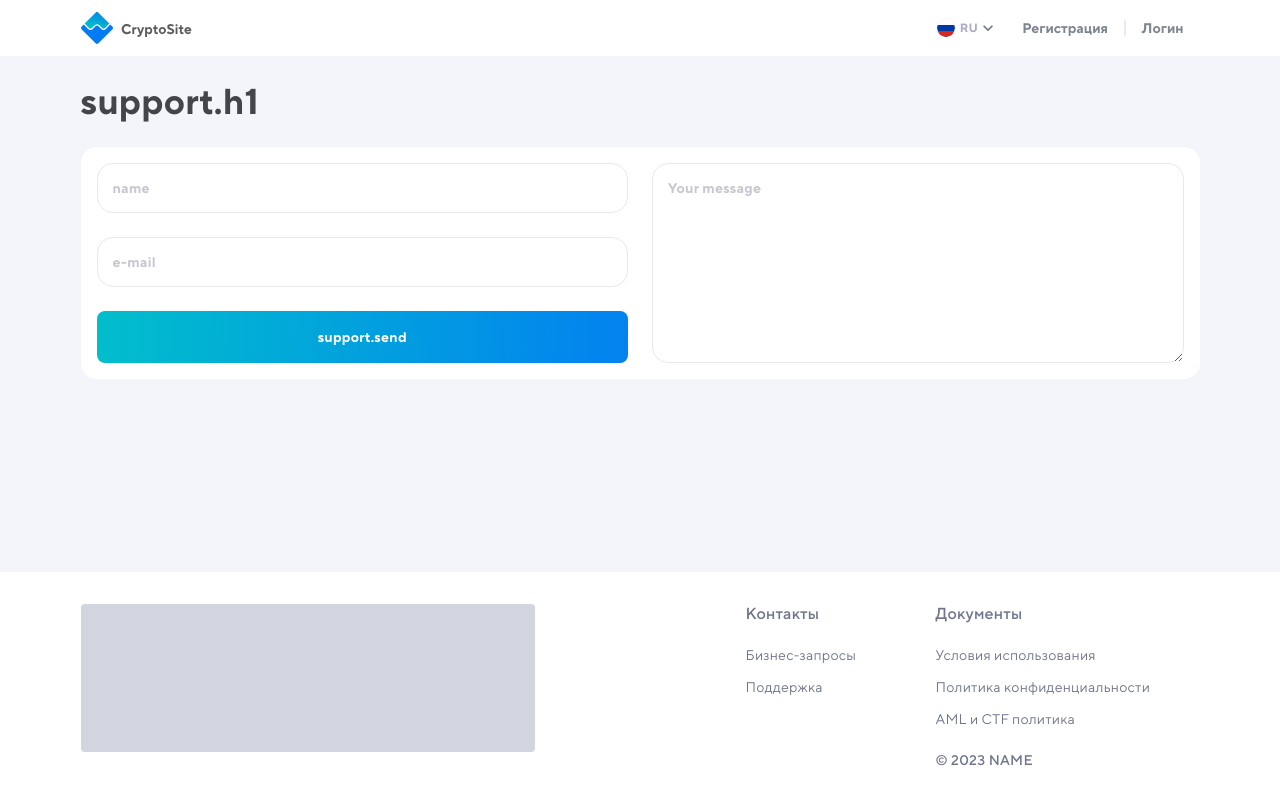
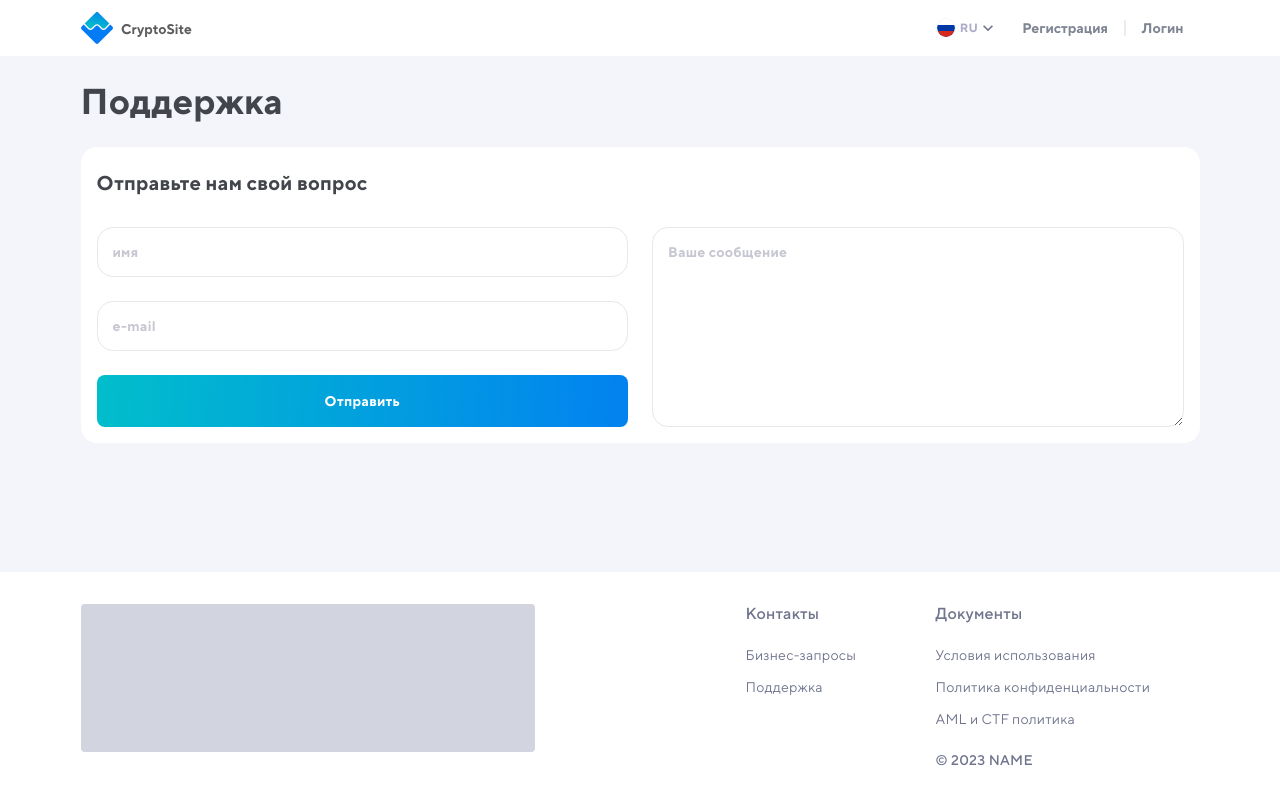
Before and after one commit to vorkakashek/crypto-site, a Vue app in the folder crypto-site/: page /support in a window 1280 px wide. Built offline with nearby package versions, Linux system fonts and the light colour scheme; what vue3-apexcharts would draw is missing.

Commit message:
fix: Support page

```diff
--- a/crypto-site/src/main.js
+++ b/crypto-site/src/main.js
@@ -38,6 +38,7 @@ const content = {
       miner_power: "Мощность майнинга",
       msg_let_sing_up_1: "Зарегистрируйтесь",
       msg_let_sing_up_2: ", чтобы начать выводить средства",
+      send: "Отправить",
     },
     banner: {
       title: "Установи расширение",
@@ -412,6 +413,12 @@ const content = {
       h2_2: "Листинг монет",
       p_2: "Что касается листинга монет, отправьте запрос по адресу: {0}",
     },
+    support: {
+      h1: "Поддержка",
+      h2_1: "Отправьте нам свой вопрос",
+      placeholder_msg: "Ваше сообщение",
+      placeholder_name: "имя",
+    }
   },
   en: {
     main: {
@@ -430,6 +437,7 @@ const content = {
       miner_power: "Miner power",
       msg_let_sing_up_1: "Sign up",
       msg_let_sing_up_2: ", to start mining up",
+      send: "Send",
     },
     banner: {
       title: "Install extension",
@@ -803,6 +811,12 @@ const content = {
       h2_2: "Сoin listing",
       p_2: "Regarding coin listing please submit your request to {0}",
     },
+    support: {
+      h1: "Support",
+      h2_1: "Send your question to us",
+      placeholder_msg: "Your message",
+      placeholder_name: "Name",
+    }
   },
 };
 
--- a/crypto-site/src/views/SupportView.vue
+++ b/crypto-site/src/views/SupportView.vue
@@ -5,7 +5,9 @@ import Input from "@/components/Input.vue";
 import Textarea from "@/components/Textarea.vue";
 import Button from "@/components/Button.vue";
 
-let send = () => {};
+let send = () => {
+  alert("Сообщение отправлено");
+};
 </script>
 
 <template>
@@ -14,11 +16,12 @@ let send = () => {};
       <h1>{{ $t("support.h1") }}</h1>
       <Panel>
         <template #content>
+          <h2>{{ $t("support.h2_1") }}</h2>
           <form>
-            <Input placeholder="name" id="support_name" />
+            <Input :placeholder="$t('support.placeholder_name')" id="support_name" />
             <Input placeholder="e-mail" type="email" id="support_email" />
-            <Textarea placeholder="Your message" id="support_message" />
-            <Button :text="$t('support.send')" @click="send" />
+            <Textarea :placeholder="$t('support.placeholder_msg')" id="support_message" />
+            <Button :text="$t('main.send')" @click="send" />
           </form>
         </template>
       </Panel>
@@ -32,21 +35,30 @@ form {
   gap: 24px;
   grid-template-columns: repeat(2, 1fr);
   grid-template-areas: "name message" "email message" "button message";
+
   label:nth-child(1) {
     grid-area: name;
     margin: 0;
   }
+
   label:nth-child(2) {
     grid-area: email;
     margin: 0;
   }
+
   label:nth-child(3) {
     grid-area: message;
     margin: 0;
   }
+
   button {
     grid-area: button;
   }
+}
+
+h2 {
+  margin-top: 8px;
+  margin-bottom: 32px;
 }
 
 @include r(sm) {
@@ -54,5 +66,4 @@ form {
     display: flex;
     flex-direction: column;
   }
-}
-</style>
+}</style>
```
